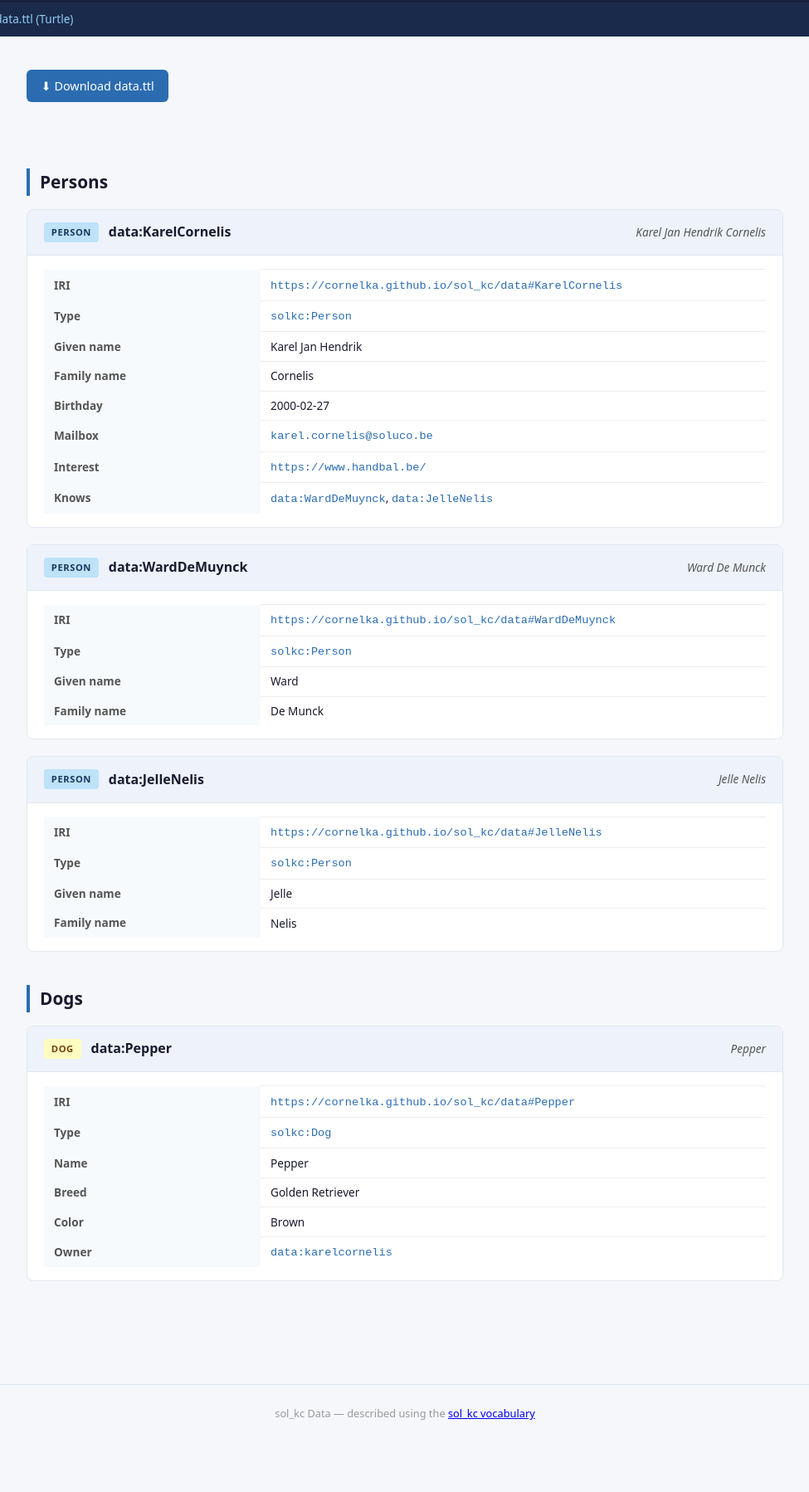
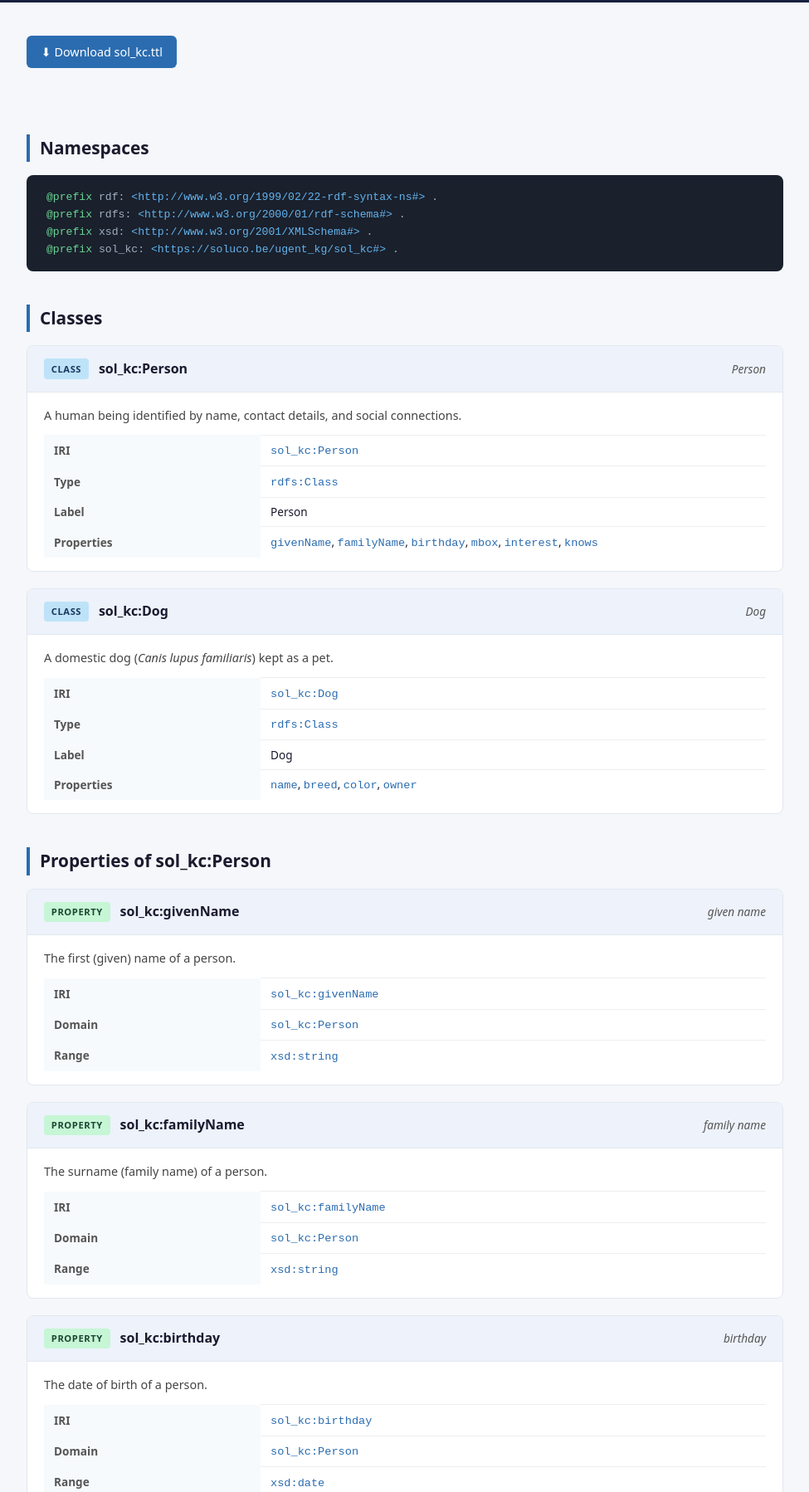
Before and after one commit to cornelka/cornelka.github.io, a plain HTML site: page sol_kc/index.html in a window 1280 px wide. Shown: the part 138-1936 px from the top of the page at 83% size, without its empty margins (152-1127 px from the left). Before the commit the page ends 1876 px from the top, so only its background shows below. Drawn offline with Linux system fonts and the light colour scheme.

Commit message:
Update index.html

```diff
--- a/sol_kc/index.html
+++ b/sol_kc/index.html
@@ -1,18 +1,11 @@
 <!DOCTYPE html>
 <html lang="en">
-
 <head>
   <meta charset="UTF-8" />
   <meta name="viewport" content="width=device-width, initial-scale=1.0" />
-  <title>sol_kc Data</title>
+  <title>sol_kc Vocabulary</title>
   <style>
-    *,
-    *::before,
-    *::after {
-      box-sizing: border-box;
-      margin: 0;
-      padding: 0;
-    }
+    *, *::before, *::after { box-sizing: border-box; margin: 0; padding: 0; }
 
     body {
       font-family: system-ui, sans-serif;
@@ -26,336 +19,319 @@
       color: #e0e0e0;
       padding: 2rem 3rem;
     }
+    header h1 { font-size: 1.8rem; font-weight: 700; }
+    header p  { margin-top: .4rem; font-size: .95rem; color: #a0aec0; }
+    header a  { color: #63b3ed; text-decoration: none; }
+    header a:hover { text-decoration: underline; }
 
-    header h1 {
-      font-size: 1.8rem;
-      font-weight: 700;
-    }
-
-    header p {
-      margin-top: .4rem;
-      font-size: .95rem;
-      color: #a0aec0;
-    }
-
-    header a {
-      color: #63b3ed;
-      text-decoration: none;
-    }
-
-    header a:hover {
-      text-decoration: underline;
-    }
-
-    nav {
-      background: #1a2a4a;
-      padding: .6rem 3rem;
-      font-size: .85rem;
-    }
-
-    nav a {
-      color: #90cdf4;
-      text-decoration: none;
-      margin-right: 1.5rem;
-    }
-
-    nav a:hover {
-      text-decoration: underline;
-    }
-
-    main {
-      max-width: 960px;
-      margin: 2.5rem auto;
-      padding: 0 1.5rem 4rem;
-    }
+    main { max-width: 960px; margin: 2.5rem auto; padding: 0 1.5rem 4rem; }
 
     .download {
-      display: inline-flex;
-      align-items: center;
-      gap: .5rem;
-      background: #2b6cb0;
-      color: #fff;
-      padding: .5rem 1.1rem;
-      border-radius: 6px;
-      text-decoration: none;
-      font-size: .9rem;
-      margin-bottom: 2.5rem;
+      display: inline-flex; align-items: center; gap: .5rem;
+      background: #2b6cb0; color: #fff;
+      padding: .5rem 1.1rem; border-radius: 6px;
+      text-decoration: none; font-size: .9rem; margin-bottom: 2.5rem;
     }
-
-    .download:hover {
-      background: #2c5282;
-    }
+    .download:hover { background: #2c5282; }
 
     h2 {
-      font-size: 1.3rem;
-      font-weight: 700;
+      font-size: 1.3rem; font-weight: 700;
       border-left: 4px solid #2b6cb0;
       padding-left: .75rem;
       margin: 2.5rem 0 1rem;
     }
 
+    /* ── card ── */
     .card {
       background: #fff;
       border: 1px solid #e2e8f0;
       border-radius: 8px;
       margin-bottom: 1.25rem;
       overflow: hidden;
-      scroll-margin-top: 1.5rem;
     }
-
     .card-header {
-      display: flex;
-      align-items: center;
-      gap: .75rem;
+      display: flex; align-items: center; gap: .75rem;
       padding: .9rem 1.25rem;
       background: #edf2fb;
       border-bottom: 1px solid #e2e8f0;
     }
+    .badge {
+      font-size: .7rem; font-weight: 700; text-transform: uppercase;
+      letter-spacing: .05em;
+      padding: .2rem .55rem; border-radius: 4px;
+    }
+    .badge-class    { background: #bee3f8; color: #1a365d; }
+    .badge-property { background: #c6f6d5; color: #1c4532; }
 
-    .badge {
-      font-size: .7rem;
-      font-weight: 700;
-      text-transform: uppercase;
-      letter-spacing: .05em;
-      padding: .2rem .55rem;
-      border-radius: 4px;
+    .card-header .term { font-weight: 700; font-size: 1rem; }
+    .card-header .label { font-size: .85rem; color: #555; margin-left: auto; font-style: italic; }
+
+    .card-body { padding: 1rem 1.25rem; }
+    .card-body p { font-size: .9rem; color: #444; margin-bottom: .75rem; }
+
+    table { width: 100%; border-collapse: collapse; font-size: .85rem; }
+    th { text-align: left; padding: .4rem .75rem; background: #f7fafc; color: #555; font-weight: 600; width: 30%; }
+    td { padding: .4rem .75rem; border-top: 1px solid #eee; }
+    td a, td code { color: #2b6cb0; font-family: monospace; text-decoration: none; }
+    td a:hover { text-decoration: underline; }
+
+    .ns-box {
+      background: #1a202c; color: #a0aec0;
+      border-radius: 8px; padding: 1rem 1.5rem;
+      font-family: monospace; font-size: .82rem;
+      margin-bottom: 2rem;
+      overflow-x: auto;
     }
-
-    .badge-person {
-      background: #bee3f8;
-      color: #1a365d;
-    }
-
-    .badge-dog {
-      background: #fefcbf;
-      color: #744210;
-    }
-
-    .card-header .term {
-      font-weight: 700;
-      font-size: 1rem;
-    }
-
-    .card-header .label {
-      font-size: .85rem;
-      color: #555;
-      margin-left: auto;
-      font-style: italic;
-    }
-
-    .card-body {
-      padding: 1rem 1.25rem;
-    }
-
-    table {
-      width: 100%;
-      border-collapse: collapse;
-      font-size: .85rem;
-    }
-
-    th {
-      text-align: left;
-      padding: .4rem .75rem;
-      background: #f7fafc;
-      color: #555;
-      font-weight: 600;
-      width: 30%;
-    }
-
-    td {
-      padding: .4rem .75rem;
-      border-top: 1px solid #eee;
-    }
-
-    td a,
-    td code {
-      color: #2b6cb0;
-      font-family: monospace;
-      text-decoration: none;
-    }
-
-    td a:hover {
-      text-decoration: underline;
-    }
+    .ns-box span.kw  { color: #68d391; }
+    .ns-box span.uri { color: #63b3ed; }
 
     footer {
-      text-align: center;
-      font-size: .8rem;
-      color: #999;
+      text-align: center; font-size: .8rem; color: #999;
       padding: 1.5rem;
       border-top: 1px solid #e2e8f0;
     }
   </style>
 </head>
-
 <body>
 
 <header>
-    <h1>sol_kc Data</h1>
-    <p>Instances described using the <a href="https://cornelka.github.io/sol_kc">sol_kc vocabulary</a></p>
+  <h1>sol_kc Vocabulary</h1>
+  <p>Namespace: <a href="https://soluco.be/ugent_kg/sol_kc#">https://soluco.be/ugent_kg/sol_kc#</a></p>
 </header>
-
-  <nav>
-    <a href="https://cornelka.github.io/sol_kc">Vocabulary</a>
-    <a href="https://cornelka.github.io/sol_kc/data.ttl">data.ttl (Turtle)</a>
-  </nav>
 
 <main>
 
-    <a class="download" href="https://cornelka.github.io/sol_kc/data.ttl" download>
-      &#x2B07; Download data.ttl
+  <a class="download" href="sol_kc.ttl" download>
+    &#x2B07; Download sol_kc.ttl
   </a>
 
-    <!-- Persons -->
-    <h2>Persons</h2>
+  <!-- Namespaces -->
+  <h2>Namespaces</h2>
+  <div class="ns-box">
+    <span class="kw">@prefix</span> rdf:    <span class="uri">&lt;http://www.w3.org/1999/02/22-rdf-syntax-ns#&gt;</span> .<br>
+    <span class="kw">@prefix</span> rdfs:   <span class="uri">&lt;http://www.w3.org/2000/01/rdf-schema#&gt;</span> .<br>
+    <span class="kw">@prefix</span> xsd:    <span class="uri">&lt;http://www.w3.org/2001/XMLSchema#&gt;</span> .<br>
+    <span class="kw">@prefix</span> sol_kc: <span class="uri">&lt;https://soluco.be/ugent_kg/sol_kc#&gt;</span> .
+  </div>
 
-    <div class="card" id="karelcornelis">
+  <!-- Classes -->
+  <h2>Classes</h2>
+
+  <div class="card" id="Person">
     <div class="card-header">
-        <span class="badge badge-person">Person</span>
-        <span class="term">data:KarelCornelis</span>
-        <span class="label">Karel Jan Hendrik Cornelis</span>
+      <span class="badge badge-class">Class</span>
+      <span class="term">sol_kc:Person</span>
+      <span class="label">Person</span>
     </div>
     <div class="card-body">
+      <p>A human being identified by name, contact details, and social connections.</p>
       <table>
-          <tr>
-            <th>IRI</th>
-            <td><code>https://cornelka.github.io/sol_kc/data#KarelCornelis</code></td>
-          </tr>
-          <tr>
-            <th>Type</th>
-            <td><a href="https://cornelka.github.io/sol_kc#Person">solkc:Person</a></td>
-          </tr>
-          <tr>
-            <th>Given name</th>
-            <td>Karel Jan Hendrik</td>
-          </tr>
-          <tr>
-            <th>Family name</th>
-            <td>Cornelis</td>
-          </tr>
-          <tr>
-            <th>Birthday</th>
-            <td>2000-02-27</td>
-          </tr>
-          <tr>
-            <th>Mailbox</th>
-            <td><a href="mailto:karel.cornelis@soluco.be">karel.cornelis@soluco.be</a></td>
-          </tr>
-          <tr>
-            <th>Interest</th>
-            <td><a href="https://www.handbal.be/">https://www.handbal.be/</a></td>
-          </tr>
-          <tr>
-            <th>Knows</th>
-            <td>
-              <a href="#WardDeMuynck">data:WardDeMuynck</a>,
-              <a href="#JelleNelis">data:JelleNelis</a>
-            </td>
-          </tr>
+        <tr><th>IRI</th><td><a href="https://soluco.be/ugent_kg/sol_kc#Person">sol_kc:Person</a></td></tr>
+        <tr><th>Type</th><td><code>rdfs:Class</code></td></tr>
+        <tr><th>Label</th><td>Person</td></tr>
+        <tr><th>Properties</th><td>
+          <a href="#givenName">givenName</a>,
+          <a href="#familyName">familyName</a>,
+          <a href="#birthday">birthday</a>,
+          <a href="#mbox">mbox</a>,
+          <a href="#interest">interest</a>,
+          <a href="#knows">knows</a>
+        </td></tr>
       </table>
     </div>
   </div>
 
-    <div class="card" id="WardDeMuynck">
+  <div class="card" id="Dog">
     <div class="card-header">
-        <span class="badge badge-person">Person</span>
-        <span class="term">data:WardDeMuynck</span>
-        <span class="label">Ward De Munck</span>
+      <span class="badge badge-class">Class</span>
+      <span class="term">sol_kc:Dog</span>
+      <span class="label">Dog</span>
     </div>
     <div class="card-body">
+      <p>A domestic dog (<em>Canis lupus familiaris</em>) kept as a pet.</p>
       <table>
-          <tr>
-            <th>IRI</th>
-            <td><code>https://cornelka.github.io/sol_kc/data#WardDeMuynck</code></td>
-          </tr>
-          <tr>
-            <th>Type</th>
-            <td><a href="https://cornelka.github.io/sol_kc#Person">solkc:Person</a></td>
-          </tr>
-          <tr>
-            <th>Given name</th>
-            <td>Ward</td>
-          </tr>
-          <tr>
-            <th>Family name</th>
-            <td>De Munck</td>
-          </tr>
+        <tr><th>IRI</th><td><a href="https://soluco.be/ugent_kg/sol_kc#Dog">sol_kc:Dog</a></td></tr>
+        <tr><th>Type</th><td><code>rdfs:Class</code></td></tr>
+        <tr><th>Label</th><td>Dog</td></tr>
+        <tr><th>Properties</th><td>
+          <a href="#name">name</a>,
+          <a href="#breed">breed</a>,
+          <a href="#color">color</a>,
+          <a href="#owner">owner</a>
+        </td></tr>
       </table>
     </div>
   </div>
 
-    <div class="card" id="JelleNelis">
+  <!-- Properties – Person -->
+  <h2>Properties of sol_kc:Person</h2>
+
+  <div class="card" id="givenName">
     <div class="card-header">
-        <span class="badge badge-person">Person</span>
-        <span class="term">data:JelleNelis</span>
-        <span class="label">Jelle Nelis</span>
+      <span class="badge badge-property">Property</span>
+      <span class="term">sol_kc:givenName</span>
+      <span class="label">given name</span>
     </div>
     <div class="card-body">
+      <p>The first (given) name of a person.</p>
       <table>
-          <tr>
-            <th>IRI</th>
-            <td><code>https://cornelka.github.io/sol_kc/data#JelleNelis</code></td>
-          </tr>
-          <tr>
-            <th>Type</th>
-            <td><a href="https://cornelka.github.io/sol_kc#Person">solkc:Person</a></td>
-          </tr>
-          <tr>
-            <th>Given name</th>
-            <td>Jelle</td>
-          </tr>
-          <tr>
-            <th>Family name</th>
-            <td>Nelis</td>
-          </tr>
+        <tr><th>IRI</th><td><a href="https://soluco.be/ugent_kg/sol_kc#givenName">sol_kc:givenName</a></td></tr>
+        <tr><th>Domain</th><td><a href="#Person">sol_kc:Person</a></td></tr>
+        <tr><th>Range</th><td><code>xsd:string</code></td></tr>
       </table>
     </div>
   </div>
 
-    <!-- Dogs -->
-    <h2>Dogs</h2>
-
-    <div class="card" id="pepper">
+  <div class="card" id="familyName">
     <div class="card-header">
-        <span class="badge badge-dog">Dog</span>
-        <span class="term">data:Pepper</span>
-        <span class="label">Pepper</span>
+      <span class="badge badge-property">Property</span>
+      <span class="term">sol_kc:familyName</span>
+      <span class="label">family name</span>
     </div>
     <div class="card-body">
+      <p>The surname (family name) of a person.</p>
       <table>
-          <tr>
-            <th>IRI</th>
-            <td><code>https://cornelka.github.io/sol_kc/data#Pepper</code></td>
-          </tr>
-          <tr>
-            <th>Type</th>
-            <td><a href="https://cornelka.github.io/sol_kc#Dog">solkc:Dog</a></td>
-          </tr>
-          <tr>
-            <th>Name</th>
-            <td>Pepper</td>
-          </tr>
-          <tr>
-            <th>Breed</th>
-            <td>Golden Retriever</td>
-          </tr>
-          <tr>
-            <th>Color</th>
-            <td>Brown</td>
-          </tr>
-          <tr>
-            <th>Owner</th>
-            <td><a href="#karelcornelis">data:karelcornelis</a></td>
-          </tr>
+        <tr><th>IRI</th><td><a href="https://soluco.be/ugent_kg/sol_kc#familyName">sol_kc:familyName</a></td></tr>
+        <tr><th>Domain</th><td><a href="#Person">sol_kc:Person</a></td></tr>
+        <tr><th>Range</th><td><code>xsd:string</code></td></tr>
+      </table>
+    </div>
+  </div>
+
+  <div class="card" id="birthday">
+    <div class="card-header">
+      <span class="badge badge-property">Property</span>
+      <span class="term">sol_kc:birthday</span>
+      <span class="label">birthday</span>
+    </div>
+    <div class="card-body">
+      <p>The date of birth of a person.</p>
+      <table>
+        <tr><th>IRI</th><td><a href="https://soluco.be/ugent_kg/sol_kc#birthday">sol_kc:birthday</a></td></tr>
+        <tr><th>Domain</th><td><a href="#Person">sol_kc:Person</a></td></tr>
+        <tr><th>Range</th><td><code>xsd:date</code></td></tr>
+      </table>
+    </div>
+  </div>
+
+  <div class="card" id="mbox">
+    <div class="card-header">
+      <span class="badge badge-property">Property</span>
+      <span class="term">sol_kc:mbox</span>
+      <span class="label">mailbox</span>
+    </div>
+    <div class="card-body">
+      <p>A personal e-mail address (mailbox IRI) belonging to a person.</p>
+      <table>
+        <tr><th>IRI</th><td><a href="https://soluco.be/ugent_kg/sol_kc#mbox">sol_kc:mbox</a></td></tr>
+        <tr><th>Domain</th><td><a href="#Person">sol_kc:Person</a></td></tr>
+        <tr><th>Range</th><td><code>rdfs:Resource</code></td></tr>
+      </table>
+    </div>
+  </div>
+
+  <div class="card" id="interest">
+    <div class="card-header">
+      <span class="badge badge-property">Property</span>
+      <span class="term">sol_kc:interest</span>
+      <span class="label">interest</span>
+    </div>
+    <div class="card-body">
+      <p>A resource (topic, website, or activity) that a person is interested in.</p>
+      <table>
+        <tr><th>IRI</th><td><a href="https://soluco.be/ugent_kg/sol_kc#interest">sol_kc:interest</a></td></tr>
+        <tr><th>Domain</th><td><a href="#Person">sol_kc:Person</a></td></tr>
+        <tr><th>Range</th><td><code>rdfs:Resource</code></td></tr>
+      </table>
+    </div>
+  </div>
+
+  <div class="card" id="knows">
+    <div class="card-header">
+      <span class="badge badge-property">Property</span>
+      <span class="term">sol_kc:knows</span>
+      <span class="label">knows</span>
+    </div>
+    <div class="card-body">
+      <p>Indicates that this person has acquaintance with another person.</p>
+      <table>
+        <tr><th>IRI</th><td><a href="https://soluco.be/ugent_kg/sol_kc#knows">sol_kc:knows</a></td></tr>
+        <tr><th>Domain</th><td><a href="#Person">sol_kc:Person</a></td></tr>
+        <tr><th>Range</th><td><a href="#Person">sol_kc:Person</a></td></tr>
+      </table>
+    </div>
+  </div>
+
+  <!-- Properties – Dog -->
+  <h2>Properties of sol_kc:Dog</h2>
+
+  <div class="card" id="name">
+    <div class="card-header">
+      <span class="badge badge-property">Property</span>
+      <span class="term">sol_kc:name</span>
+      <span class="label">name</span>
+    </div>
+    <div class="card-body">
+      <p>The given name of a dog.</p>
+      <table>
+        <tr><th>IRI</th><td><a href="https://soluco.be/ugent_kg/sol_kc#name">sol_kc:name</a></td></tr>
+        <tr><th>Domain</th><td><a href="#Dog">sol_kc:Dog</a></td></tr>
+        <tr><th>Range</th><td><code>xsd:string</code></td></tr>
+      </table>
+    </div>
+  </div>
+
+  <div class="card" id="breed">
+    <div class="card-header">
+      <span class="badge badge-property">Property</span>
+      <span class="term">sol_kc:breed</span>
+      <span class="label">breed</span>
+    </div>
+    <div class="card-body">
+      <p>The breed of a dog (e.g. Golden Retriever).</p>
+      <table>
+        <tr><th>IRI</th><td><a href="https://soluco.be/ugent_kg/sol_kc#breed">sol_kc:breed</a></td></tr>
+        <tr><th>Domain</th><td><a href="#Dog">sol_kc:Dog</a></td></tr>
+        <tr><th>Range</th><td><code>xsd:string</code></td></tr>
+      </table>
+    </div>
+  </div>
+
+  <div class="card" id="color">
+    <div class="card-header">
+      <span class="badge badge-property">Property</span>
+      <span class="term">sol_kc:color</span>
+      <span class="label">color</span>
+    </div>
+    <div class="card-body">
+      <p>The predominant coat color of a dog.</p>
+      <table>
+        <tr><th>IRI</th><td><a href="https://soluco.be/ugent_kg/sol_kc#color">sol_kc:color</a></td></tr>
+        <tr><th>Domain</th><td><a href="#Dog">sol_kc:Dog</a></td></tr>
+        <tr><th>Range</th><td><code>xsd:string</code></td></tr>
+      </table>
+    </div>
+  </div>
+
+  <div class="card" id="owner">
+    <div class="card-header">
+      <span class="badge badge-property">Property</span>
+      <span class="term">sol_kc:owner</span>
+      <span class="label">owner</span>
+    </div>
+    <div class="card-body">
+      <p>The person who owns and is responsible for a dog.</p>
+      <table>
+        <tr><th>IRI</th><td><a href="https://soluco.be/ugent_kg/sol_kc#owner">sol_kc:owner</a></td></tr>
+        <tr><th>Domain</th><td><a href="#Dog">sol_kc:Dog</a></td></tr>
+        <tr><th>Range</th><td><a href="#Person">sol_kc:Person</a></td></tr>
       </table>
     </div>
   </div>
 
 </main>
 
-  <footer>sol_kc Data &mdash; described using the <a href="https://cornelka.github.io/sol_kc">sol_kc vocabulary</a>
-  </footer>
+<footer>sol_kc Vocabulary &mdash; generated 2026-03-04</footer>
 
 </body>
-
 </html>
```
Lines whose indentation alone changed are shown as unchanged.
